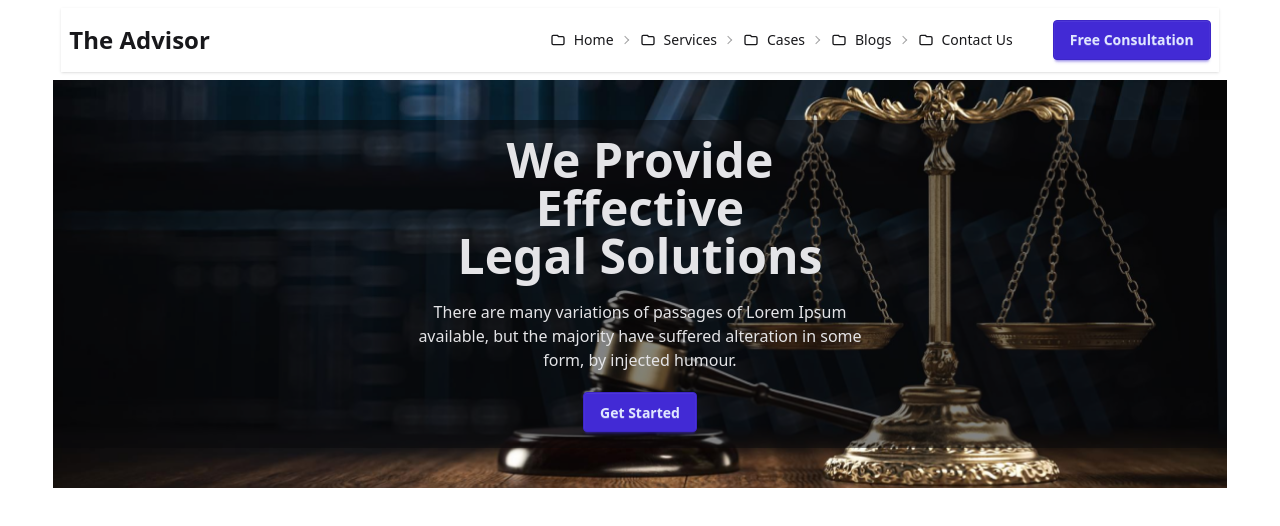
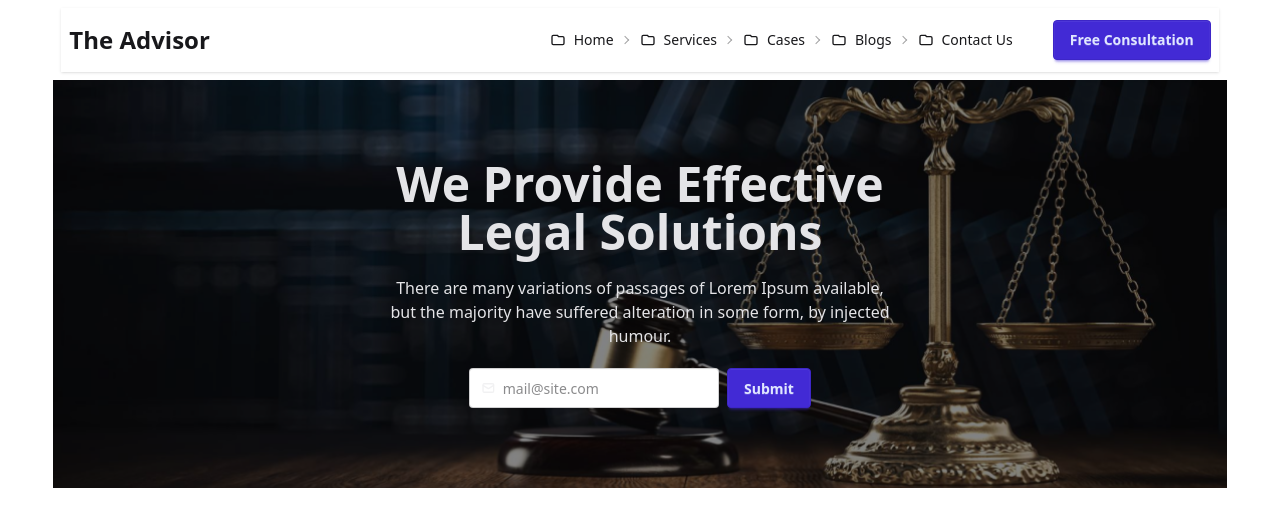
Before and after one commit to tuhin-toukirahmed/Legad-aid-company, a website: page index.html in a window 1280 px wide. Drawn offline with nearby package versions, Linux system fonts and the light colour scheme.

Commit message:
Complete Header Section

```diff
--- a/index.html
+++ b/index.html
@@ -14,7 +14,7 @@
 
 <body>
     <!-- Header section -->
-    <header class="container">
+    <header class="">
         <!-- Navbar  -->
         <nav class="navbar w-11/12 mx-auto">
             <div class="navbar bg-base-100 shadow-sm gap-5 ">
@@ -158,17 +158,31 @@
             </div>
         </nav>
         <!-- hero -->
-        <section class="container">
-            <div class="hero py-10 w-11/12 mx-auto"
-                style="background-image:url(./images/banner.png);">
-                <div class="hero-overlay"></div>
-                <div class="hero-content text-neutral-content text-center">
-                    <div class="max-w-md">
-                        <h1 class="mb-5 text-5xl font-bold">We Provide Effective <br> Legal Solutions</h1>
-                        <p class="mb-5">
-                            There are many variations of passages of Lorem Ipsum available, but the majority have suffered alteration in some form, by injected humour.
+        <section class="">
+            <div class="hero  w-11/12 mx-auto" style="background-image:url(./images/banner.png);">
+                <div class="hero-overlay "></div>
+                <div class="hero-content text-neutral-content text-center  py-20">
+                    <div class="max-w-lg flex flex-col items-center ">
+                        <h1 class="mb-5 text-2xl lg:text-5xl font-bold space-y-1.5 ">We Provide Effective <br> Legal
+                            Solutions</h1>
+                        <p class="mb-5 text-sm md:text-base">
+                            There are many variations of passages of Lorem Ipsum available, but the majority have
+                            suffered alteration in some form, by injected humour.
                         </p>
-                        <button class="btn btn-primary">Get Started</button>
+                        <div class="flex gap-2 ">
+                            <label class="input validator">
+                                <svg class="h-[1em] opacity-50" xmlns="http://www.w3.org/2000/svg" viewBox="0 0 24 24">
+                                    <g stroke-linejoin="round" stroke-linecap="round" stroke-width="2.5" fill="none"
+                                        stroke="currentColor">
+                                        <rect width="20" height="16" x="2" y="4" rx="2"></rect>
+                                        <path d="m22 7-8.97 5.7a1.94 1.94 0 0 1-2.06 0L2 7"></path>
+                                    </g>
+                                </svg>
+                                <input type="email" placeholder="mail@site.com" required />
+                            </label>
+                            <div class="validator-hint hidden">Enter valid email address</div>
+                            <button class="btn btn-primary">Submit</button>
+                        </div>
                     </div>
                 </div>
             </div>
```
